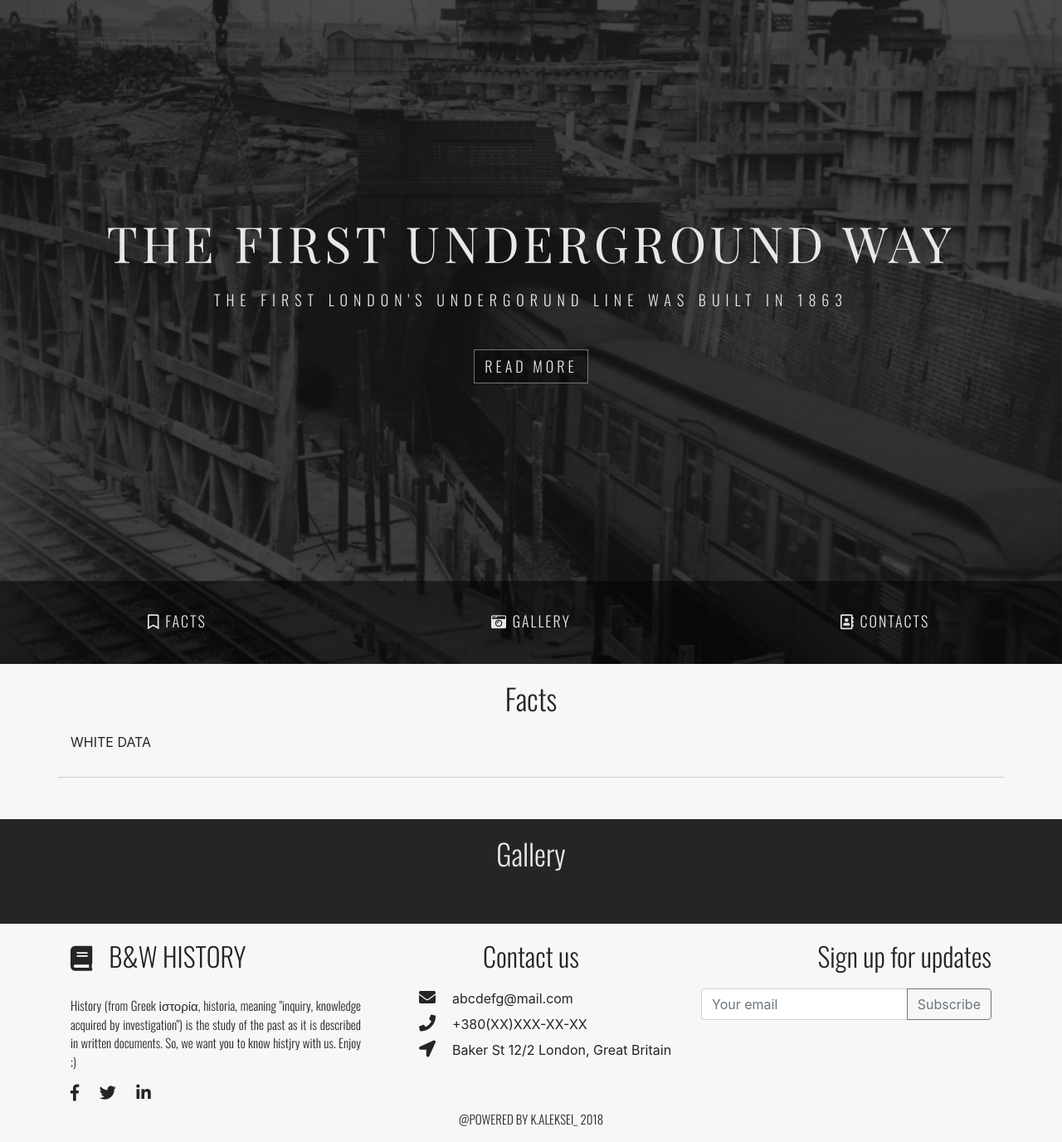
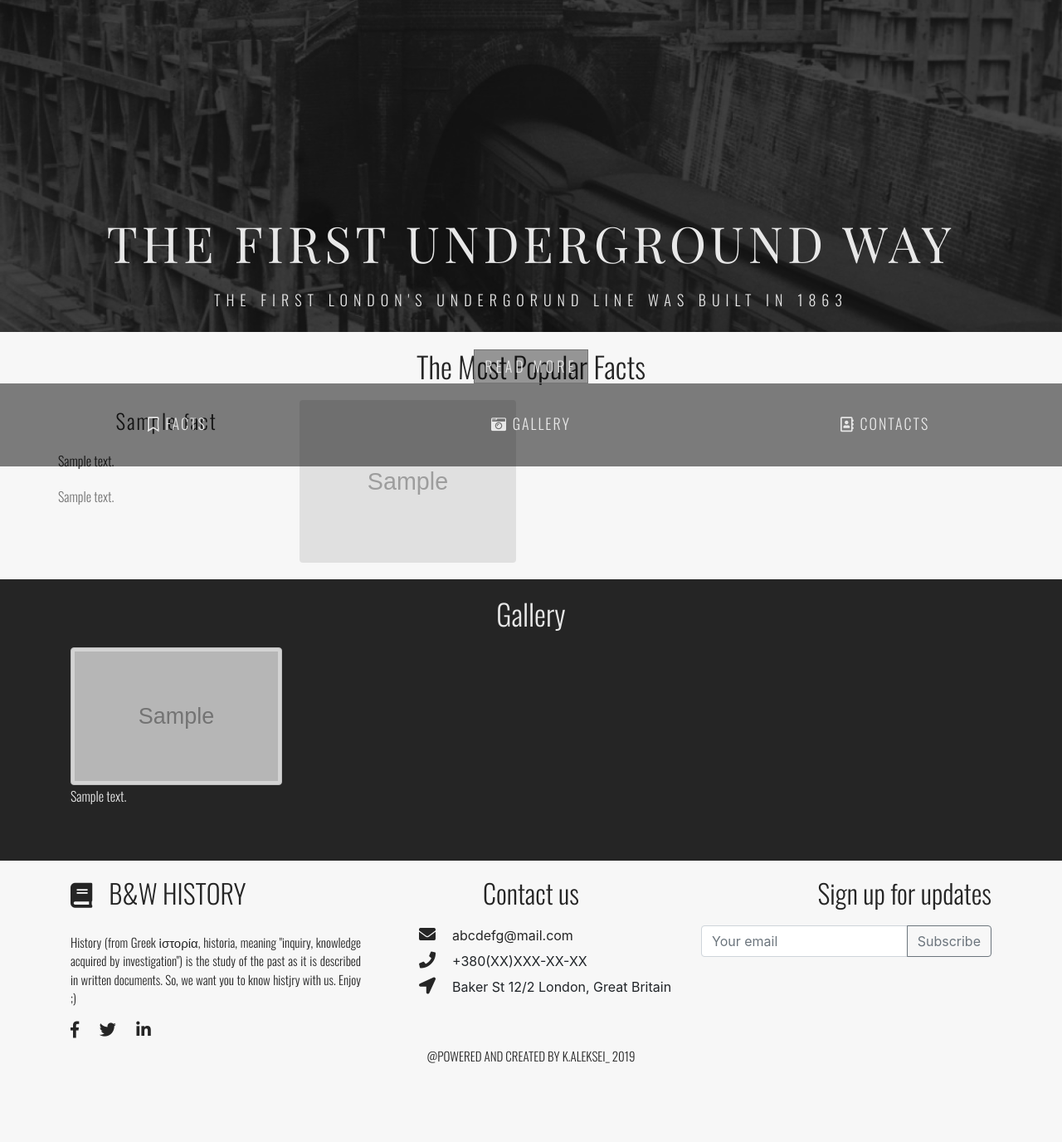
Before and after one commit to xCyXaRiKx/London_Way, a Django app: template templates/index.html in a window 1280 px wide. Shown: the whole page at 83% size. After the commit the page ends 1281 px from the top, so only its background shows below. Run offline with Django 3.2, Linux system fonts and the light colour scheme; the template is opened without the code that fills it: most values are stand-ins (such as "Sample title", 1, 10 or a date in 2020); grey boxes marked "Sample" are stand-in pictures; style sheets or scripts are compiled from the project's sources; parts of the project's set-up code (start-up, migrations or seed data) failed here and were passed over; some libraries are stand-ins or nearby versions.

Commit message:
Main page and logic

```diff
--- a/London_Way/settings.py
+++ b/London_Way/settings.py
@@ -38,6 +38,7 @@ INSTALLED_APPS = [
     'django.contrib.messages',
     'django.contrib.staticfiles',
     'debug_toolbar',
+    'django_extensions',
     'U_stations',
 ]
 
@@ -130,3 +131,6 @@ STATICFILES_DIRS = [
     #(os.path.join(BASE_DIR, 'static/css')),
     #(os.path.join(BASE_DIR, 'static/img')),
 ]
+
+MEDIA_URL = '/media/'
+MEDIA_ROOT = os.path.join(BASE_DIR, 'media')
--- a/London_Way/urls.py
+++ b/London_Way/urls.py
@@ -23,9 +23,10 @@ from django.contrib.staticfiles.urls import staticfiles_urlpatterns
 
 urlpatterns = [
     url(r'^$', views.index),
-    url(r'^test/$', views.test),
+    url(r'^facts/$', views.facts, name='test'),
+    url(r'^test/$', views.test, name='facts'),
     path('admin/', admin.site.urls),
-]
+] + static(settings.MEDIA_URL, document_root=settings.MEDIA_ROOT)
 
 #url += staticfiles_urlpatterns()
 
--- a/static/css/style.css
+++ b/static/css/style.css
@@ -1,66 +1,105 @@
 /* line 11, ../sass/style.sass */
+
 body {
   font-family: Oswald, sans-serif;
   font-weight: normal;
-  font-size: 14px; }
-  /* line 15, ../sass/style.sass */
+  font-size: 14px;
+}
+
+/* line 16, ../sass/style.sass */
+
 body h1, body h2, body h3, body p {
   color: #252525;
-    font-family: Oswald, sans-serif; }
-  /* line 18, ../sass/style.sass */
+  font-family: Oswald, sans-serif;
+}
+
+/* line 19, ../sass/style.sass */
+
 body h2 {
   margin-top: 20px;
-    margin-bottom: 20px; }
-  /* line 21, ../sass/style.sass */
+  margin-bottom: 20px;
+}
+
+/* line 22, ../sass/style.sass */
+
 body img {
-    filter: grayscale(100%) opacity(0.8); }
+  -webkit-filter: grayscale(100%) opacity(0.8);
+  filter: grayscale(100%) opacity(0.8);
+}
 
-/* line 23, ../sass/style.sass */
+/* line 24, ../sass/style.sass */
+
 section {
   position: relative;
-  padding-bottom: 20px; }
-  /* line 26, ../sass/style.sass */
+  padding-bottom: 20px;
+}
+
+/* line 27, ../sass/style.sass */
+
 section h2 {
-    font-size: 35px; }
-  /* line 29, ../sass/style.sass */
+  font-size: 35px;
+}
+
+/* line 30, ../sass/style.sass */
+
 section h3 {
   margin-top: 10px;
   font-size: 25px;
-    letter-spacing: 2px; }
-  /* line 33, ../sass/style.sass */
+  letter-spacing: 2px;
+}
+
+/* line 34, ../sass/style.sass */
+
 section p {
-    line-height: 1.7; }
+  line-height: 1.7;
+}
 
-/* line 35, ../sass/style.sass */
+/* line 36, ../sass/style.sass */
+
 .sect_white {
-  background-color: #F7F7F7; }
-  /* line 37, ../sass/style.sass */
+  background-color: #F7F7F7;
+}
+
+/* line 38, ../sass/style.sass */
+
 .sect_white h1, .sect_white h2, .sect_white h3, .sect_white p {
-    color: #252525; }
+  color: #252525;
+}
 
-/* line 39, ../sass/style.sass */
+/* line 40, ../sass/style.sass */
+
 .sect_black {
-  background-color: #252525; }
-  /* line 41, ../sass/style.sass */
+  background-color: #252525;
+}
+
+/* line 42, ../sass/style.sass */
+
 .sect_black h1, .sect_black h2, .sect_black h3, .sect_black p {
-    color: #E8E8E8; }
+  color: #E8E8E8;
+}
 
-/* line 44, ../sass/style.sass */
+/* line 45, ../sass/style.sass */
+
 .top_container {
   min-height: 400px;
   background: transparent;
   position: absolute;
   width: 100%;
-  z-index: 1; }
+  z-index: 1;
+  max-height: 1000px;
+}
 
-/* line 50, ../sass/style.sass */
+/* line 52, ../sass/style.sass */
+
 .main_img {
   min-height: 400px;
   background-color: rgba(0, 0, 0, 0.7);
   position: relative;
-  z-index: 100; }
+  z-index: 100;
+}
 
-/* line 55, ../sass/style.sass */
+/* line 57, ../sass/style.sass */
+
 .main_wrapper {
   width: 100%;
   height: 100%;
@@ -135,70 +205,216 @@ section {
   color: #E8E8E8;
   letter-spacing: 2px;
   border: none;
+  -webkit-transition-property: background-color, border-bottom;
   transition-property: background-color, border-bottom;
   border-bottom: 4px solid rgba(232, 232, 232, 0);
-      transition-duration: 0.5s, 0.5s; }
-      /* line 122, ../sass/style.sass */
+  -webkit-transition-duration: 0.5s, 0.5s;
+  transition-duration: 0.5s, 0.5s;
+}
+
+/* line 124, ../sass/style.sass */
+
 .main_wrapper .header_bottom button:hover {
   background-color: rgba(0, 0, 0, 0.5);
-        border-bottom: 4px solid #e8e8e8; }
+  border-bottom: 4px solid #e8e8e8;
+}
 
-/* line 127, ../sass/style.sass */
+/* line 129, ../sass/style.sass */
+
 .history_sect {
-  width: 100%; }
-  /* line 129, ../sass/style.sass */
+  width: 100%;
+}
+
+/* line 131, ../sass/style.sass */
+
 .history_sect h3 {
   text-align: center;
-    margin-bottom: 20px; }
-  /* line 132, ../sass/style.sass */
+  margin-bottom: 20px;
+}
+
+/* line 134, ../sass/style.sass */
+
 .history_sect img {
-    border-radius: 4px; }
-  /* line 134, ../sass/style.sass */
+  border-radius: 4px;
+}
+
+/* line 136, ../sass/style.sass */
+
 .history_sect .sec_p {
-    color: #757575; }
-  /* line 137, ../sass/style.sass */
-  .history_sect .row::after {
+  color: #757575;
+}
+
+/* line 139, ../sass/style.sass */
+
+.history_sect .after_line::after {
   margin: 30px 0 30px 0;
   width: 100%;
   height: 1px;
   background: #CCCCCC;
-    content: ""; }
+  content: "";
+}
 
-/* line 144, ../sass/style.sass */
+/* line 146, ../sass/style.sass */
+
 .gallery .img-thumbnail {
+  -webkit-transition-property: -webkit-box-shadow;
+  transition-property: -webkit-box-shadow;
   transition-property: box-shadow;
+  transition-property: box-shadow, -webkit-box-shadow;
   height: 70%;
-  width: 100%; }
-  /* line 148, ../sass/style.sass */
+  width: 100%;
+}
+
+/* line 150, ../sass/style.sass */
+
 .gallery .img-thumbnail:hover {
+  -webkit-box-shadow: 0 0 10px #ccc;
   box-shadow: 0 0 10px #ccc;
+  -webkit-transition-duration: 0.5s;
   transition-duration: 0.5s;
-    transition-timing-function: ease-out; }
+  -webkit-transition-timing-function: ease-out;
+  transition-timing-function: ease-out;
+}
 
-/* line 156, ../sass/style.sass */
+/* line 158, ../sass/style.sass */
+
 footer h2 i {
-  font-size: 30px; }
-/* line 158, ../sass/style.sass */
+  font-size: 30px;
+}
+
+/* line 160, ../sass/style.sass */
+
 footer i {
   color: #252525;
   font-size: 20px;
   margin-right: 20px;
-  margin-bottom: 10px; }
-/* line 163, ../sass/style.sass */
+  margin-bottom: 10px;
+}
+
+/* line 165, ../sass/style.sass */
+
 footer p {
   color: #757575;
-  font-size: 15px; }
-/* line 166, ../sass/style.sass */
+  font-size: 15px;
+}
+
+/* line 168, ../sass/style.sass */
+
 footer ul {
-  list-style: none; }
-/* line 168, ../sass/style.sass */
+  list-style: none;
+}
+
+/* line 170, ../sass/style.sass */
+
 footer a {
   color: #252525;
-  transition-property: color; }
-  /* line 171, ../sass/style.sass */
+  -webkit-transition-property: color;
+  transition-property: color;
+}
+
+/* line 173, ../sass/style.sass */
+
 footer a:hover {
   color: #757575;
   text-decoration: none;
-    transition-duration: 0.2s; }
+  -webkit-transition-duration: 0.2s;
+  transition-duration: 0.2s;
+}
+
+
+
+.openBtn {
+  margin-top: 30px;
+  margin-left: calc(50% - 80px);
+  padding: 1em 30px;
+  text-align: center;
+  width: 100px;
+  display: block;
+  -webkit-transition: all linear 0.15s;
+  transition: all linear 0.15s;
+  border-radius: 3px;
+  background: #3D9970;
+  font-size: 26px;
+  text-decoration: none;
+  letter-spacing: 1px;
+  text-transform: uppercase;
+  color: #fafafa;
+  z-index: 0;
+}
+
+.openBtn:hover {
+  opacity: 0.75;
+}
+
+.obscure {
+  width: 100%;
+  height: 100%;
+  display: none;
+  position: absolute;
+  top: 0px;
+  left: 0px;
+  content: '';
+  background: rgba(9, 9, 9, 0.67);
+  z-index: 1;
+}
+
+.popup {
+  width: 30%;
+  padding: 10px 75px;
+  transform: translate(-50%, -50%) scale(0.5);
+  position: absolute;
+  top: 50%;
+  left: 50%;
+  box-shadow: 0px 2px 16px rgba(0, 0, 0, 0.5);
+  border-radius: 5px;
+  background: #fff;
+  text-align: center;
+  z-index: 3;
+}
+
+.popup .closeBtn {
+  display: inline-block;
+  position: absolute;
+  bottom: 20px;
+  right: 20px;
+  font-weight: bold;
+  text-decoration: none;
+  color: #333;
+  line-height: 10px;
+}
+
+.animationOpen, .animationClose {
+  display: block;
+  -webkit-transition: all ease .2s;
+  transition: all ease .2s;
+}
+
+.animationOpen {
+  -webkit-transform: translate(-50%, -50%) scale(1);
+  opacity: 1;
+  transform: translate(-50%, -50%) scale(1);
+}
+
+.animationClose {
+  opacity: 0;
+  -webkit-transform: translate(-50%, -50%) scale(.5);
+  transform: translate(-50%, -50%) scale(.5);
+}
+
+@media screen and (max-width: 600px) {
+  h1 {
+    margin-bottom: 10px;
+    font-size: 22px;
+  }
+  h2 {
+    font-size: 15px;
+    line-height: 15px;
+    margin-bottom: 30px;
+  }
+  .popup {
+    width: 80%;
+    padding: 10px 5%;
+  }
+}
 
 /*# sourceMappingURL=style.css.map */
--- a/static/sass/style.sass
+++ b/static/sass/style.sass
@@ -12,6 +12,7 @@ body
 	font-family: Oswald, sans-serif
 	font-weight: normal
 	font-size: 14px
+	ds
 	h1,h2,h3,p
 		color: $tw_color
 		font-family: Oswald, sans-serif
@@ -47,6 +48,7 @@ section
 	position: absolute
 	width: 100%
 	z-index: 1
+	max-height: 1000px
 .main_img
 	min-height: 400px
 	background-color: rgba(0, 0, 0, 0.7)
@@ -133,7 +135,7 @@ section
 		border-radius: 4px
 	.sec_p
 		color: $tw_color_sec
-	.row
+	.after_line
 		&::after
 			margin: 30px 0 30px 0
 			width: 100%
--- a/templates/base.html
+++ b/templates/base.html
@@ -7,7 +7,7 @@
 	<meta http-equiv="X-UA-Compatible" content="IE=edge">
 	<meta name="viewport" content="width=device-width, initial-scale=1, maximum-scale=1">
 	<!-- The above 3 meta tags *must* come first in the head; any other head content must come *after* these tags -->
-	<title>{% block title %}The first underground way{% endblock title %}</title>
+	<title> {% block title %} The first underground way {% endblock title %} </title>
 	<link rel="stylesheet" href={% static 'css/style.css' %}>
 	<link rel="stylesheet" href={% static 'css\fonts.css' %}>
 	<link rel="stylesheet" href={% static 'css\normalize.css' %}>
@@ -26,37 +26,43 @@
 </head>
 
 <body>
+
 	<!-- Parallax -->
-	<header class="top_container main_img" data-image-src=
-    {% block main_img %}
-    {% static 'img/main.jpg' %}
-    {% endblock main_img %}
-    data-parallax="scroll" speed="0.9"
-		data-z-index="-2">
+	<header class="top_container main_img" data-image-src={% block main_img %} {% static 'img/main.jpg' %}
+		{% endblock main_img %} data-parallax="scroll" speed="0.9" data-z-index="-2">
 		<!-- End Parallax -->
 		<div class="main_wrapper">
 			<div class="top_logo">
-				<h1>{% block main_title %}The first underground way{% endblock main_title %}</h1>
+				<h1>{% block main_title %} The first underground way {% endblock main_title %}</h1>
 				<p>The first London's undergorund line was built in 1863</p>
 			</div>
 			<button type="button" class="btn btn-outline-light top_button text-uppercase">Read more</button>
 			<div class="header_bottom container-fluid">
-				<div class="nav_wrapper row">
+				<nav class="nav_wrapper row">
 					<div class="col-md-4 col-4">
-						<a href="#history"><button type="button" class="btn btn-outline-light" href="#history">
+						<a href="{% url 'facts' %}">
+							<button type="button" class="btn btn-outline-light">
 								<i class="far fa-bookmark"></i> <span class="menu_text">Facts</span></button></a>
 					</div>
+
+						<div class="col-md-4 col-4">
 								<a href="#gallery">
-						<div class="col-md-4 col-4"><button type="button" class="btn btn-outline-light">
-								<i class="fas fa-camera-retro"></i> <span class="menu_text">Gallery</span></button>
+									<button type="button" class="btn btn-outline-light">
+								<i class="fas fa-camera-retro"></i>
+								<span class="menu_text">Gallery</span>
+							</button>
 						</a>
 						</div>
+
+					<div class="col-md-4 col-4">
 						<a href="#contact">
-					<div class="col-md-4 col-4"><button type="button" class="btn btn-outline-light">
-							<i class="far fa-address-book"></i> <span class="menu_text">Contacts</span></button>
+						<button type="button" class="btn btn-outline-light">
+							<i class="far fa-address-book"></i>
+							<span class="menu_text">Contacts</span>
+						</button>
 				</a>
 			</div>
-		</div>
+		</nav>
 		</div>
 		</div>
 		</div>
@@ -99,7 +105,7 @@
 			</div>
 			<div class="row">
 				<div class="col-md-12 text-center text-uppercase">
-					<p>@Powered by k.aleksei_ 2018</p>
+					<p>@Powered and Created by k.aleksei_ 2019</p>
 				</div>
 
 			</div>
@@ -111,27 +117,21 @@
 
 	<!-- jQuery (necessary for Bootstrap's JavaScript plugins) -->
 	<script src="https://code.jquery.com/jquery-3.3.1.slim.min.js"
-		integrity="sha384-q8i/X+965DzO0rT7abK41JStQIAqVgRVzpbzo5smXKp4YfRvH+8abtTE1Pi6jizo"
-		crossorigin="anonymous"></script>
+		integrity="sha384-q8i/X+965DzO0rT7abK41JStQIAqVgRVzpbzo5smXKp4YfRvH+8abtTE1Pi6jizo" crossorigin="anonymous">
+	</script>
 	<script src="https://cdnjs.cloudflare.com/ajax/libs/popper.js/1.14.3/umd/popper.min.js"
-		integrity="sha384-ZMP7rVo3mIykV+2+9J3UJ46jBk0WLaUAdn689aCwoqbBJiSnjAK/l8WvCWPIPm49"
-		crossorigin="anonymous"></script>
+		integrity="sha384-ZMP7rVo3mIykV+2+9J3UJ46jBk0WLaUAdn689aCwoqbBJiSnjAK/l8WvCWPIPm49" crossorigin="anonymous">
+	</script>
 	<script src="https://stackpath.bootstrapcdn.com/bootstrap/4.1.1/js/bootstrap.min.js"
-		integrity="sha384-smHYKdLADwkXOn1EmN1qk/HfnUcbVRZyYmZ4qpPea6sjB/pTJ0euyQp0Mk8ck+5T"
-		crossorigin="anonymous"></script>
+		integrity="sha384-smHYKdLADwkXOn1EmN1qk/HfnUcbVRZyYmZ4qpPea6sjB/pTJ0euyQp0Mk8ck+5T" crossorigin="anonymous">
+	</script>
+
 	<!-- Include all compiled plugins (below), or include individual files as needed -->
+<script src={% static 'libs/parallax/parallax.min.js' %}></script>
+	<script src="{% static 'js/common.js' %}"></script>
 
-	<script src={% static 'libs/parallax/parallax.min.js' %}></script>
+	<script type="text/javascript">
 
-	<!-- Screen size auto detect -->
-	<script type="text/javascript">
-		function heightDetect() {
-			$(".top_container").css("height", $(window).height());
-		};
-		heightDetect();
-		$(window).resize(function () {
-			heightDetect();
-		});
 	</script>
 </body>
 
--- a/templates/includes/include_black.html
+++ b/templates/includes/include_black.html
@@ -3,9 +3,8 @@
         <div class="row">
             <div class="col-md-12">
                 <div class="sect_topic text-center">
-                    <h2>Gallery</h2>
+                    <h2>{{ custom_title_block }}</h2>
                 </div>
-                Black Data
             </div>
         </div>
 </section>
--- a/templates/index.html
+++ b/templates/index.html
@@ -1,19 +1,63 @@
 {% extends 'base.html' %}
 
-{% load staticfiles %}{% block title %} Hello {% endblock title %}
+{% load staticfiles %}
+
+{% block title %} The first underground way {% endblock title %}
 
 {% block main_text %}
+
 
 <section class="history_sect sect_white" id="history">
     <div class="container">
         <div class="row">
             <div class="col-md-12">
                 <div class="sect_topic text-center">
-                    <h2>Facts</h2>
+                    <h2>The Most Popular Facts</h2>
                 </div>
-                {% block white_data %} WHITE DATA {% endblock white_data %}
             </div>
+
+            {% for fact in facts %}
+
+            {% if fact.id == 1 %}
+
+            <div class="row">
+                <div class="col-md-6">
+                    <h3>{{ fact.name }}</h3>
+                    <p class="text-justify ">
+
+                        {{ fact.short_description }}
+                    </p>
+                    <p class="text-justify sec_p">
+                        {{ fact.main_text }}
+                    </p>
+                </div>
+                <div class="col-md-6">
+                    <img src="{{ fact.main_image.img.url }}" class="img-fluid" alt="" />
+                </div>
+            </div>
+
+            {% else %}
+            <div class="row after_line">
+                <div class="col-md-6">
+                    <img src="{{ fact.main_image.img.url }}" class="img-fluid" alt="fact.alt_image" />
+                </div>
+
+                <div class="col-md-6">
+                    <h3>{{ fact.name }}</h3>
+                    <p class="text-justify ">
+                        {{ fact.short_description }}
+                    </p>
+                    <p class="text-justify sec_p">
+                        {{ fact.main_text }}
+                    </p>
+                </div>
+
+            </div>
+            {% endif %}
+
+            {% endfor facts %}
         </div>
+    </div>
 </section>
 
 <section class="gallery sect_black" id="gallery">
@@ -23,7 +67,17 @@
                 <div class="sect_topic text-center">
                     <h2>Gallery</h2>
                 </div>
-                Black Data
+                <div class="row">
+                {% for image in gallery %}
+                <div class="col-md-3">
+                        <img src="{{ image.img.url }}" class="img-thumbnail"
+                            alt="{{ image.alt_text }}">
+                        <p>{{ image.alt_text }}
+                        </p>
+                    </div>
+
+                {% endfor gallery %}
+            </div>
             </div>
         </div>
 </section>
```
Also changed, not shown: other parts of static/css/style.css (+51 -20 lines), U_stations/admin.py (+11 -1 lines), U_stations/models.py (+26 -5 lines), U_stations/views.py (+11 -3 lines), templates/test.html (+40 -0 lines), db.sqlite3, 1 other file. Lines whose indentation alone changed are shown as unchanged.
